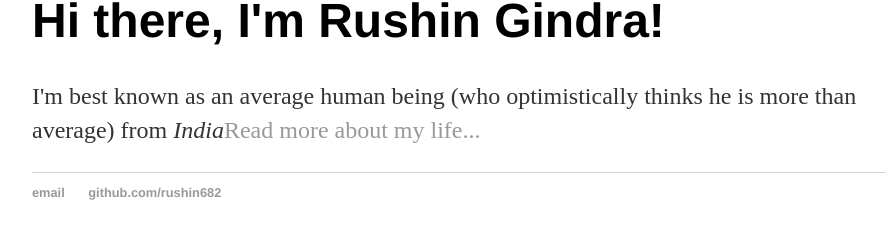
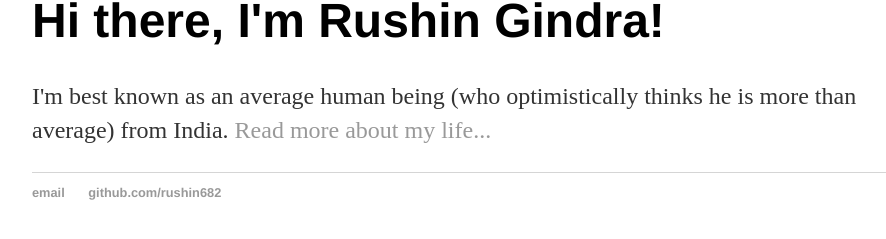
Before and after one commit to rushin682/rushin682.github.io, a Jekyll site: the page built from index.html, in a window 1280 px wide. Shown: the part 117-356 px from the top of the page, without its empty margins (160-1046 px from the left). Built offline with Jekyll 4.4.1, drawn with Linux system fonts in a browser that asks for light colours.

Commit message:
Update index.html

```diff
--- a/index.html
+++ b/index.html
@@ -1,30 +1,9 @@
-<!DOCTYPE html>
-<html>
-	<head>
-		<title>Rushin Gindra, >Average Human</title>
-		<!-- link to main stylesheet -->
-		<link rel="stylesheet" type="text/css" href="/css/main.css">
-	</head>
-	<body>
-		<nav>
-    		<ul>
-        		<li><a href="/">Home</a></li>
-	        	<li><a href="/about">About</a></li>
-        		<li><a href="/cv">CV</a></li>
-        		<li><a href="/blog">Blog</a></li>
-    		</ul>
-		</nav>
-		<div class="container">
-    		<div class="blurb">
-        		<h1>Hi there, I'm Rushin Gindra!</h1>
-				<p>I'm best known as an average human being (who optimistically thinks he is more than average) from <em>India</em><a href="/about">Read more about my life...</a></p>
-    		</div><!-- /.blurb -->
-		</div><!-- /.container -->
-		<footer>
-    		<ul>
-        		<li><a href="mailto:rhg50@scarletmail.rutgers.edu">email</a></li>
-        		<li><a href="https://github.com/rushin682">github.com/rushin682</a></li>
-			</ul>
-		</footer>
-	</body>
-</html>
+---
+layout: default
+title: Rushin Gindra, >= Average Human
+---
+
+<div class="blurb">
+     	<h1>Hi there, I'm Rushin Gindra!</h1>
+	<p>I'm best known as an average human being (who optimistically thinks he is more than average) from India. <a href="/about">Read more about my life...</a></p>
+</div><!-- /.blurb -->
```
